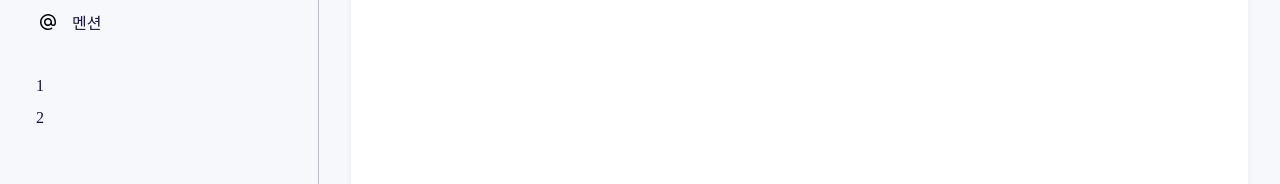
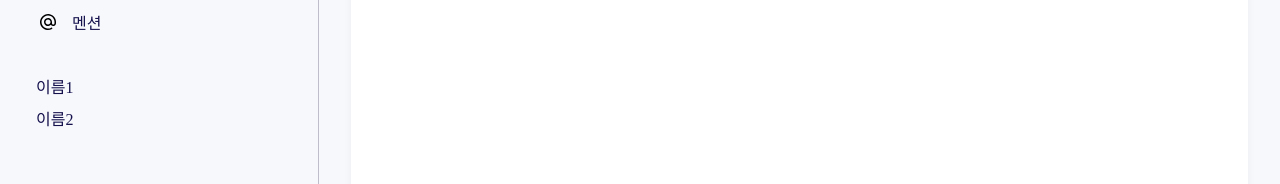
Before and after one commit to Go-Socket-Project/Go-Socket-FE, a Next.js app: page / in a window 1280 px wide. Shown: the part 194-378 px from the top of the page. Built offline with nearby package versions, Linux system fonts and the light colour scheme.

Commit message:
Update: DMList

```diff
--- a/src/components/Home/atoms/ChatList/index.tsx
+++ /dev/null
@@ -1,18 +0,0 @@
-"use client";
-
-import * as S from "./style";
-
-const ChatList = () => {
-  return (
-    <S.ChatListWrapper>
-      <S.ChatItem>
-        <p>1</p>
-      </S.ChatItem>
-      <S.ChatItem>
-        <p>2</p>
-      </S.ChatItem>
-    </S.ChatListWrapper>
-  );
-};
-
-export default ChatList;
--- /dev/null
+++ b/src/components/Home/atoms/DMList/index.tsx
@@ -0,0 +1,58 @@
+"use client";
+
+import * as S from "./style";
+import { useRouter } from "next/navigation";
+import { getDMList } from "@/api/chat";
+import { useEffect, useState } from "react";
+
+const DMList = () => {
+  const router = useRouter();
+  const [DMList, setDMList] = useState<any>([
+    {
+      id: 1,
+      participants: [
+        {
+          id: 1,
+          name: "이름1",
+        },
+        {
+          id: 2,
+          name: "나",
+        },
+      ],
+    },
+    {
+      id: 2,
+      participants: [
+        {
+          id: 3,
+          name: "이름2",
+        },
+        {
+          id: 2,
+          name: "나",
+        },
+      ],
+    },
+  ]);
+
+  // const get = async () => {
+  //   await getDMList();
+  // };
+
+  // useEffect(() => {
+  //   setDMList(get());
+  // }, []);
+
+  return (
+    <S.ChatListWrapper>
+      {[...DMList].map((e, i) => (
+        <S.ChatItem key={i} onClick={() => router.push(`/dm/${e.id}`)}>
+          <p>{e.participants[0].name}</p>
+        </S.ChatItem>
+      ))}
+    </S.ChatListWrapper>
+  );
+};
+
+export default DMList;
--- a/src/components/Home/modules/Sidebar/index.tsx
+++ b/src/components/Home/modules/Sidebar/index.tsx
@@ -4,7 +4,7 @@ import * as S from "./style";
 import { RocketIcon } from "@/asset/svg";
 import NewChatBtn from "@/components/Home/atoms/NewChatBtn";
 import AlarmList from "@/components/Home/atoms/AlarmList";
-import ChatList from "@/components/Home/atoms/ChatList";
+import DMList from "@/components/Home/atoms/DMList";
 import Link from "next/link";
 
 const Sidebar = () => {
@@ -18,7 +18,7 @@ const Sidebar = () => {
       </Link>
       <NewChatBtn />
       <AlarmList />
-      <ChatList />
+      <DMList />
     </S.SidebarWrapper>
   );
 };
```
Also changed, not shown: src/components/Home/atoms/ChatInput/index.tsx (+21 -3 lines), src/components/Home/atoms/DMList/style.ts (renamed from src/components/Home/atoms/ChatList/style.ts).
